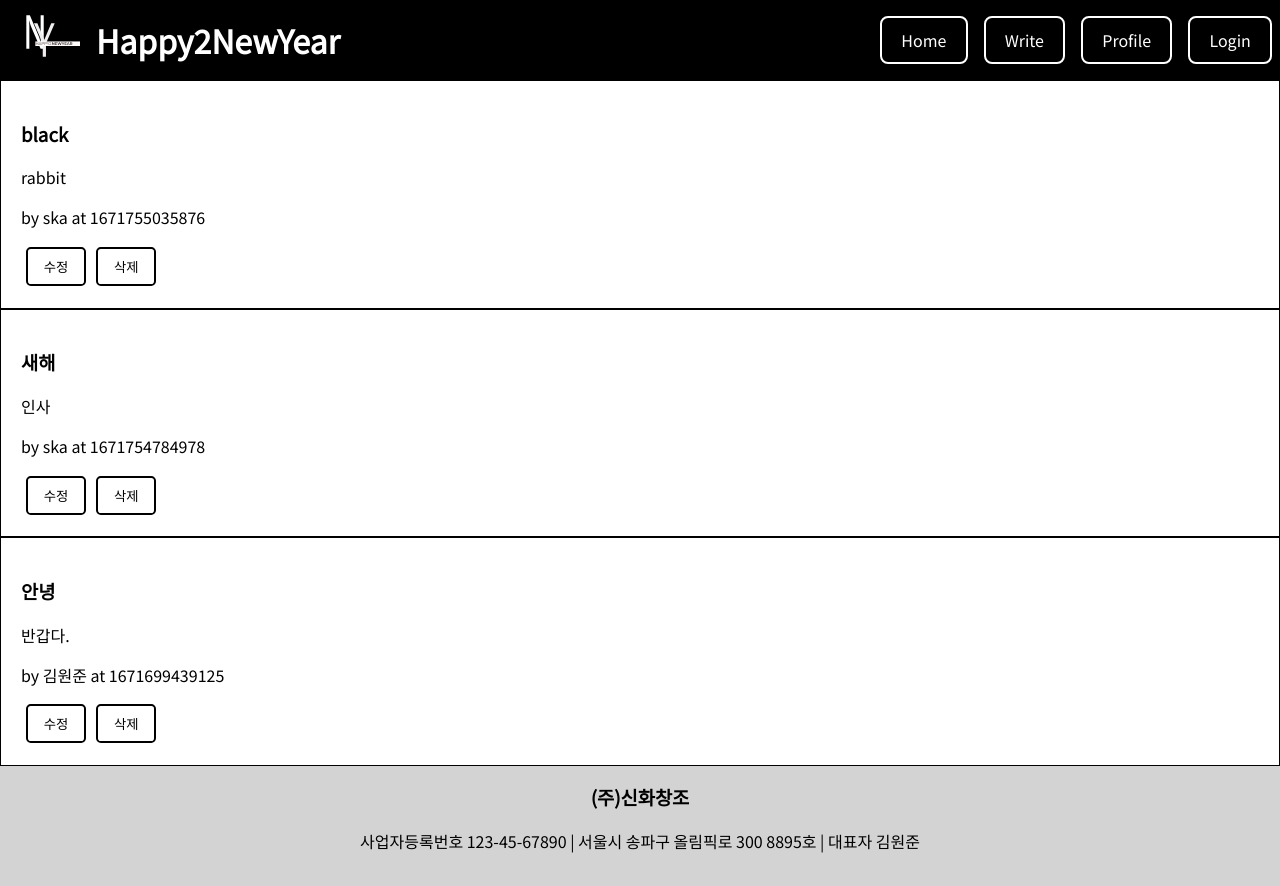
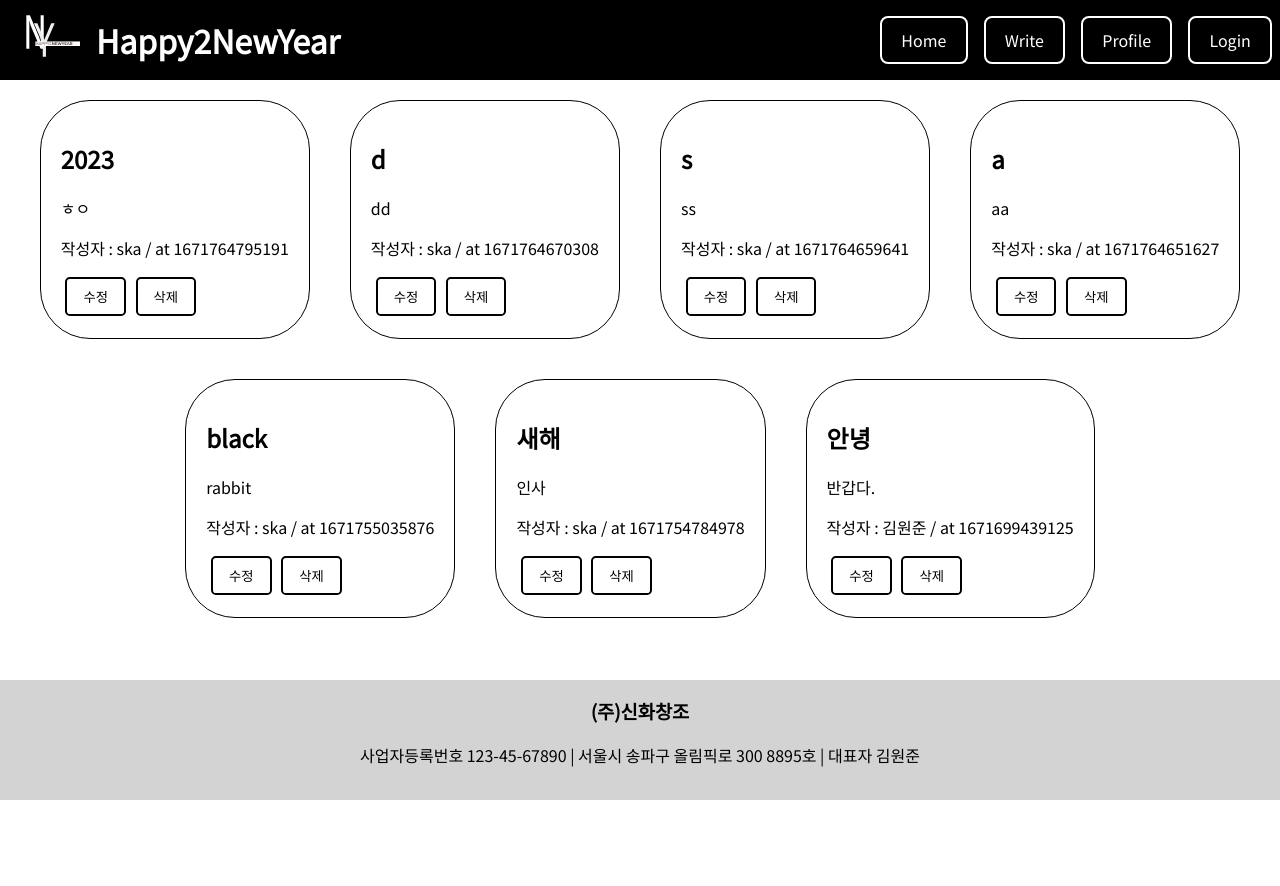
Before and after one commit to themrsung/b2-react-crud, a React (Create React App) app: page / in a window 1280 px wide. After the commit the page ends 800 px from the top, so only its background shows below. Built offline with nearby package versions, Linux system fonts and the light colour scheme; data requests are answered from the project's data file.

Commit message:
뉴스피드 css 적용

```diff
--- a/db.json
+++ b/db.json
@@ -95,6 +95,38 @@
       "content": "rabbit",
       "createdAt": 1671755035876,
       "comments": []
+    },
+    {
+      "id": "623d957e-82d9-4b8c-aa98-e0c384fb8af8",
+      "author": "ska",
+      "title": "a",
+      "content": "aa",
+      "createdAt": 1671764651627,
+      "comments": []
+    },
+    {
+      "id": "6cea778f-6d85-4006-b416-d8dc919cedb3",
+      "author": "ska",
+      "title": "s",
+      "content": "ss",
+      "createdAt": 1671764659641,
+      "comments": []
+    },
+    {
+      "id": "b9fb51d3-8805-40a9-baa9-37917036b6cf",
+      "author": "ska",
+      "title": "d",
+      "content": "dd",
+      "createdAt": 1671764670308,
+      "comments": []
+    },
+    {
+      "id": "37fb1d9b-592e-4620-b8fd-a6be218598df",
+      "author": "ska",
+      "title": "2023",
+      "content": "ㅎㅇ",
+      "createdAt": 1671764795191,
+      "comments": []
     }
   ]
 }
--- a/src/components/home/newsfeedComponent.jsx
+++ b/src/components/home/newsfeedComponent.jsx
@@ -1,10 +1,9 @@
 import Post from '../shared/post'
+import './style/homeComponents.css'
 
 const NewsfeedComponent = function ({ posts }) {
-  const newsfeedStyle = {}
-
   return (
-    <div className="NewsfeedComponent" style={newsfeedStyle}>
+    <div className="NewsfeedComponent">
       {posts
         .sort((a, b) => (a.createdAt < b.createdAt ? 1 : -1))
         .map((post) => {
--- /dev/null
+++ b/src/components/home/style/homeComponents.css
@@ -0,0 +1,5 @@
+.NewsfeedComponent {
+  display: flex;
+  flex-wrap: wrap;
+  justify-content: center;
+}
--- a/src/components/shared/post.jsx
+++ b/src/components/shared/post.jsx
@@ -53,7 +53,7 @@ const Post = function ({ post, noLink = false }) {
     <div className="Post" style={postStyle} onClick={onPostClick}>
       {!isChangingPost ? (
         <>
-          <h3>{post.title}</h3>
+          <h2>{post.title}</h2>
           <p>{post.content}</p>
         </>
       ) : (
@@ -73,7 +73,7 @@ const Post = function ({ post, noLink = false }) {
         </>
       )}
       <p>
-        by{' '}
+        작성자 :{' '}
         <span
           style={postAuthorStyle}
           onClick={() => {
@@ -82,7 +82,7 @@ const Post = function ({ post, noLink = false }) {
         >
           {post.author}
         </span>{' '}
-        at {post.createdAt}
+        / at {post.createdAt}
       </p>
 
       <div>
@@ -98,7 +98,9 @@ const Post = function ({ post, noLink = false }) {
           </>
         ) : (
           <>
-            <button onClick={onPostEdit}>수정완료</button>
+            <button class="Button" onClick={onPostEdit}>
+              수정완료
+            </button>
             <button
               onClick={() => {
                 setIsChangingPost(false)
--- a/src/components/shared/sharedComponents.css
+++ b/src/components/shared/sharedComponents.css
@@ -66,6 +66,11 @@
   list-style: none;
 }
 
+.Post {
+  margin: 20px;
+  border-radius: 50px;
+}
+
 .Footer {
   width: 100%;
   height: 15vh;
```
